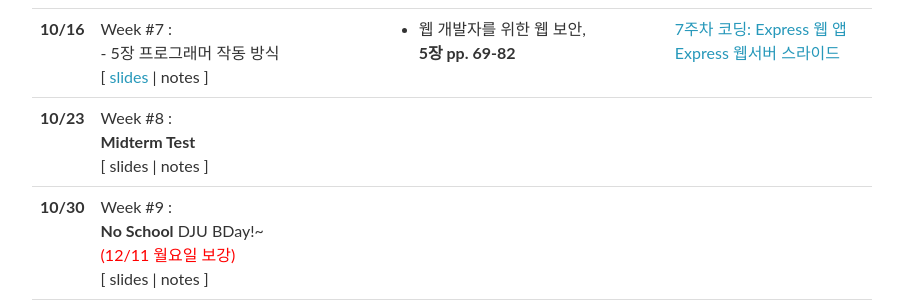
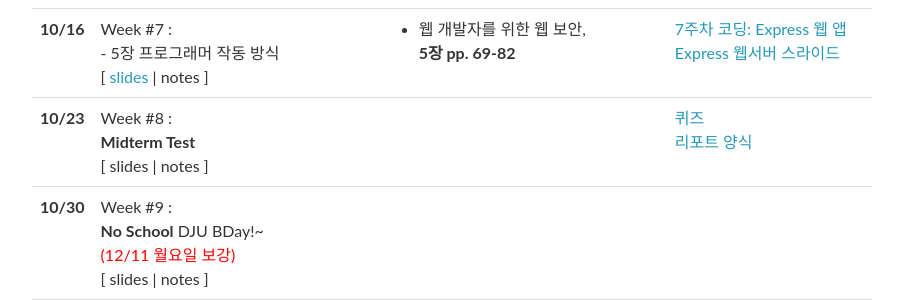
Before and after one commit to 2023-aaronkr/dju-sec, a Jekyll site: the page built from _pages/lectures.md, in a window 1280 px wide and 900 px high, scrolled down 755 px. Shown: the part 152-452 px from the top of the window, without its empty margins (188-1092 px from the left). Built offline with Jekyll 4.4.1, drawn with Linux system fonts in a browser that asks for light colours; nearby versions of some CDN libraries; comment, search, counter and statistics services are not loaded.

Commit message:
Update lectures.yml

```diff
--- a/_data/lectures.yml
+++ b/_data/lectures.yml
@@ -81,6 +81,9 @@
   week: 8
   title: >
     <strong>Midterm Test</strong>
+  logistics: >
+    <a href="https://forms.gle/jVQDAKLPoX9Punze8">퀴즈</a><br>
+    <a href="https://classroom.github.com/a/Li_CD40-">리포트 양식</a>
 
 - date: 10/30
   week: 9
```
